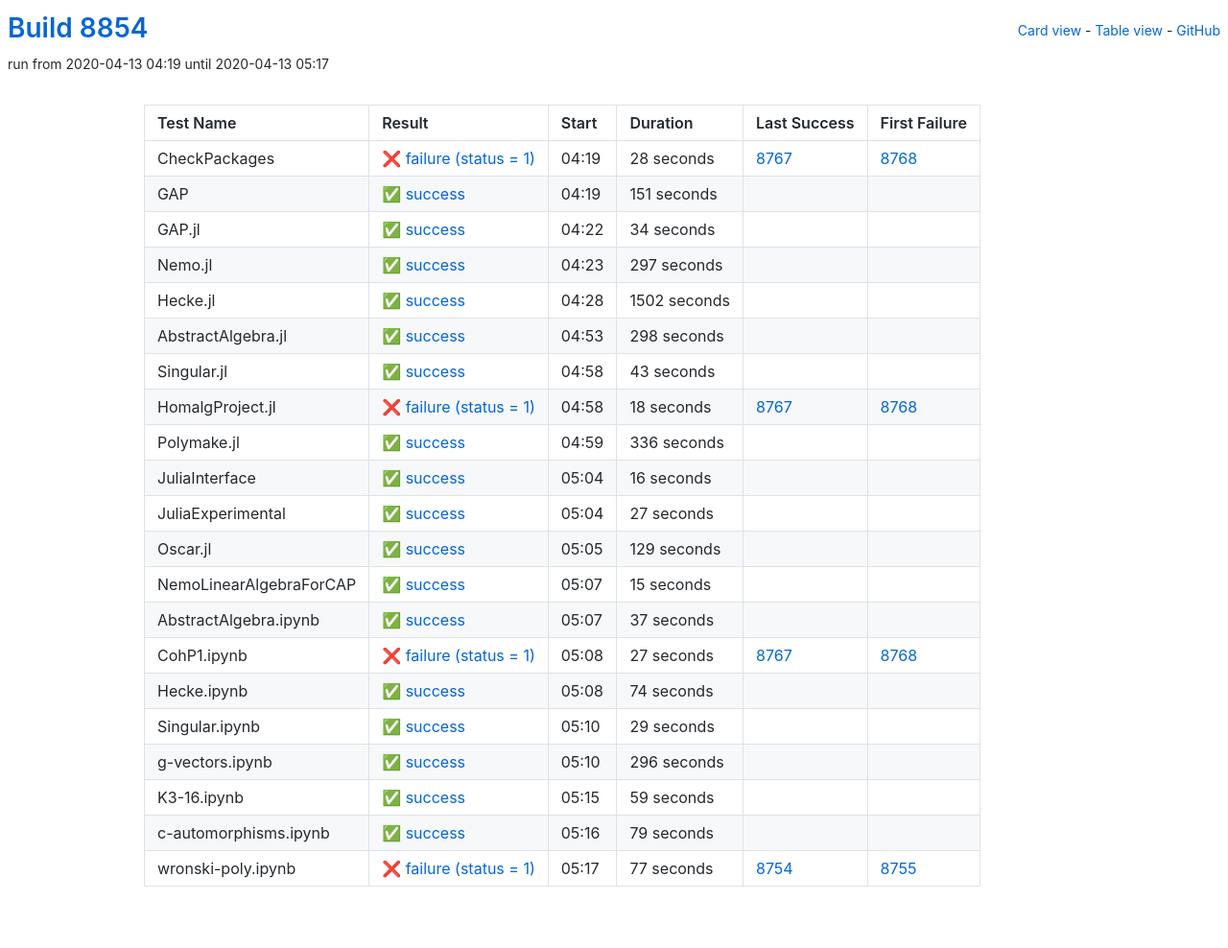
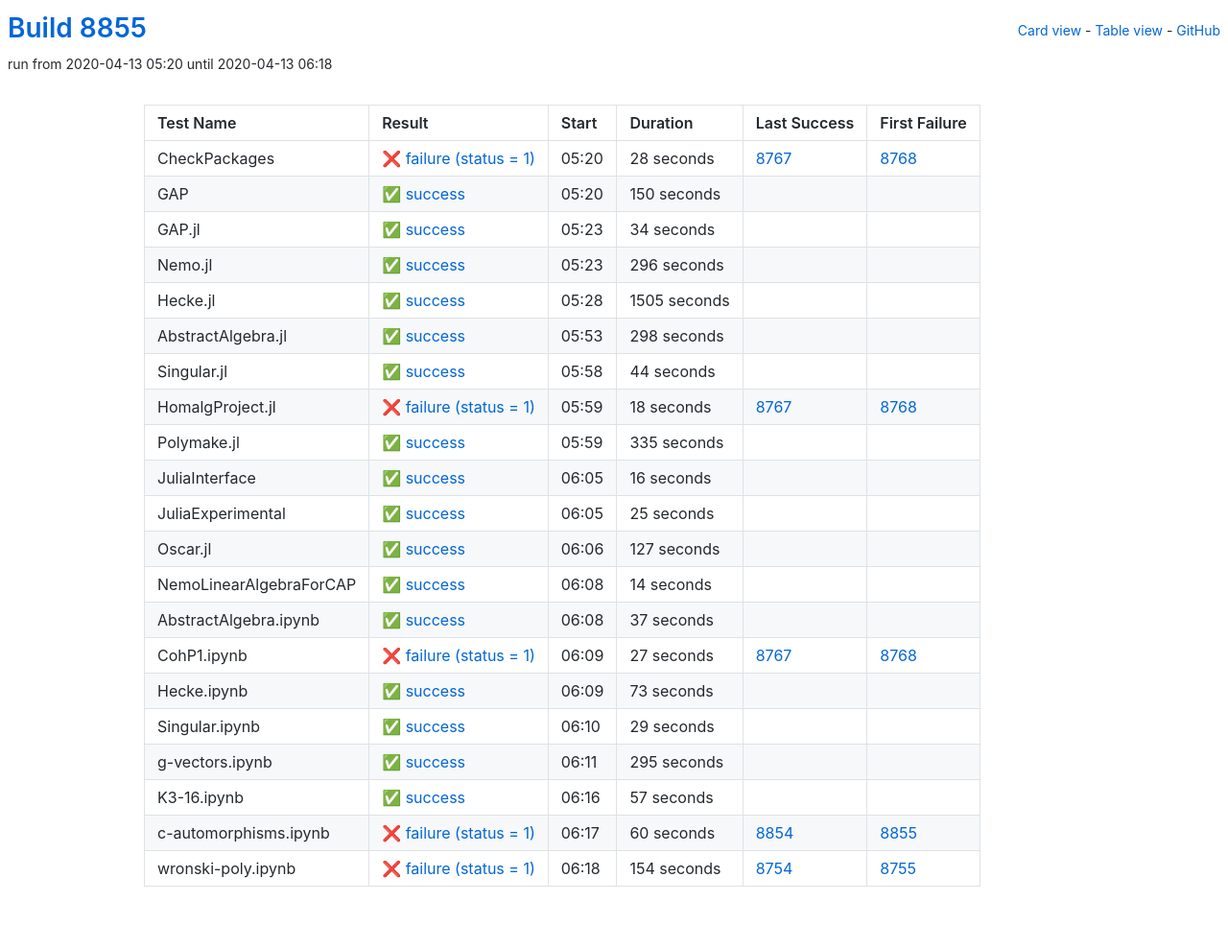
Before and after one commit to oscar-system/oscar-ci-status, a Jekyll site: the page built from table.html, in a window 1280 px wide. Shown: the whole page at 96% size. Built offline with Jekyll 4.4.1, drawn with Linux system fonts in a browser that asks for light colours.

Commit message:
Build 8855

```diff
--- a/_data/ci.yml
+++ b/_data/ci.yml
@@ -1,5 +1,5 @@
-build: 8854
-build_url: https://oscarci.mathematik.uni-kl.de/job/oscar/8854/
+build: 8855
+build_url: https://oscarci.mathematik.uni-kl.de/job/oscar/8855/
 job: oscar
 tests:
 - duration: 28
@@ -8,20 +8,20 @@ tests:
   first_failure_url: https://oscarci.mathematik.uni-kl.de/job/oscar/8768/
   last_success: 8767
   last_success_url: https://oscarci.mathematik.uni-kl.de/job/oscar/8767/
-  log: https://oscarci.mathematik.uni-kl.de/job/oscar/8854/artifact/logs/build-8854/CheckPackages.log
+  log: https://oscarci.mathematik.uni-kl.de/job/oscar/8855/artifact/logs/build-8855/CheckPackages.log
   name: CheckPackages
-  start: 2020-04-13 04:19
+  start: 2020-04-13 05:20
   status: failure
   success: false
-- duration: 151
+- duration: 150
   exitcode: 0
   first_failure: false
   first_failure_url: null
   last_success: false
   last_success_url: null
-  log: https://oscarci.mathematik.uni-kl.de/job/oscar/8854/artifact/logs/build-8854/GAP.log
+  log: https://oscarci.mathematik.uni-kl.de/job/oscar/8855/artifact/logs/build-8855/GAP.log
   name: GAP
-  start: 2020-04-13 04:19
+  start: 2020-04-13 05:20
   status: success
   success: true
 - duration: 34
@@ -30,31 +30,31 @@ tests:
   first_failure_url: null
   last_success: false
   last_success_url: null
-  log: https://oscarci.mathematik.uni-kl.de/job/oscar/8854/artifact/logs/build-8854/GAP.jl.log
+  log: https://oscarci.mathematik.uni-kl.de/job/oscar/8855/artifact/logs/build-8855/GAP.jl.log
   name: GAP.jl
-  start: 2020-04-13 04:22
+  start: 2020-04-13 05:23
   status: success
   success: true
-- duration: 297
+- duration: 296
   exitcode: 0
   first_failure: false
   first_failure_url: null
   last_success: false
   last_success_url: null
-  log: https://oscarci.mathematik.uni-kl.de/job/oscar/8854/artifact/logs/build-8854/Nemo.jl.log
+  log: https://oscarci.mathematik.uni-kl.de/job/oscar/8855/artifact/logs/build-8855/Nemo.jl.log
   name: Nemo.jl
-  start: 2020-04-13 04:23
+  start: 2020-04-13 05:23
   status: success
   success: true
-- duration: 1502
+- duration: 1505
   exitcode: 0
   first_failure: false
   first_failure_url: null
   last_success: false
   last_success_url: null
-  log: https://oscarci.mathematik.uni-kl.de/job/oscar/8854/artifact/logs/build-8854/Hecke.jl.log
+  log: https://oscarci.mathematik.uni-kl.de/job/oscar/8855/artifact/logs/build-8855/Hecke.jl.log
   name: Hecke.jl
-  start: 2020-04-13 04:28
+  start: 2020-04-13 05:28
   status: success
   success: true
 - duration: 298
@@ -63,20 +63,20 @@ tests:
   first_failure_url: null
   last_success: false
   last_success_url: null
-  log: https://oscarci.mathematik.uni-kl.de/job/oscar/8854/artifact/logs/build-8854/AbstractAlgebra.jl.log
+  log: https://oscarci.mathematik.uni-kl.de/job/oscar/8855/artifact/logs/build-8855/AbstractAlgebra.jl.log
   name: AbstractAlgebra.jl
-  start: 2020-04-13 04:53
+  start: 2020-04-13 05:53
   status: success
   success: true
-- duration: 43
+- duration: 44
   exitcode: 0
   first_failure: false
   first_failure_url: null
   last_success: false
   last_success_url: null
-  log: https://oscarci.mathematik.uni-kl.de/job/oscar/8854/artifact/logs/build-8854/Singular.jl.log
+  log: https://oscarci.mathematik.uni-kl.de/job/oscar/8855/artifact/logs/build-8855/Singular.jl.log
   name: Singular.jl
-  start: 2020-04-13 04:58
+  start: 2020-04-13 05:58
   status: success
   success: true
 - duration: 18
@@ -85,20 +85,20 @@ tests:
   first_failure_url: https://oscarci.mathematik.uni-kl.de/job/oscar/8768/
   last_success: 8767
   last_success_url: https://oscarci.mathematik.uni-kl.de/job/oscar/8767/
-  log: https://oscarci.mathematik.uni-kl.de/job/oscar/8854/artifact/logs/build-8854/HomalgProject.jl.log
+  log: https://oscarci.mathematik.uni-kl.de/job/oscar/8855/artifact/logs/build-8855/HomalgProject.jl.log
   name: HomalgProject.jl
-  start: 2020-04-13 04:58
+  start: 2020-04-13 05:59
   status: failure
   success: false
-- duration: 336
+- duration: 335
   exitcode: 0
   first_failure: false
   first_failure_url: null
   last_success: false
   last_success_url: null
-  log: https://oscarci.mathematik.uni-kl.de/job/oscar/8854/artifact/logs/build-8854/Polymake.jl.log
+  log: https://oscarci.mathematik.uni-kl.de/job/oscar/8855/artifact/logs/build-8855/Polymake.jl.log
   name: Polymake.jl
-  start: 2020-04-13 04:59
+  start: 2020-04-13 05:59
   status: success
   success: true
 - duration: 16
@@ -107,42 +107,42 @@ tests:
   first_failure_url: null
   last_success: false
   last_success_url: null
-  log: https://oscarci.mathematik.uni-kl.de/job/oscar/8854/artifact/logs/build-8854/JuliaInterface.log
+  log: https://oscarci.mathematik.uni-kl.de/job/oscar/8855/artifact/logs/build-8855/JuliaInterface.log
   name: JuliaInterface
-  start: 2020-04-13 05:04
+  start: 2020-04-13 06:05
   status: success
   success: true
-- duration: 27
+- duration: 25
   exitcode: 0
   first_failure: false
   first_failure_url: null
   last_success: false
   last_success_url: null
-  log: https://oscarci.mathematik.uni-kl.de/job/oscar/8854/artifact/logs/build-8854/JuliaExperimental.log
+  log: https://oscarci.mathematik.uni-kl.de/job/oscar/8855/artifact/logs/build-8855/JuliaExperimental.log
   name: JuliaExperimental
-  start: 2020-04-13 05:04
+  start: 2020-04-13 06:05
   status: success
   success: true
-- duration: 129
+- duration: 127
   exitcode: 0
   first_failure: false
   first_failure_url: null
   last_success: false
   last_success_url: null
-  log: https://oscarci.mathematik.uni-kl.de/job/oscar/8854/artifact/logs/build-8854/Oscar.jl.log
+  log: https://oscarci.mathematik.uni-kl.de/job/oscar/8855/artifact/logs/build-8855/Oscar.jl.log
   name: Oscar.jl
-  start: 2020-04-13 05:05
+  start: 2020-04-13 06:06
   status: success
   success: true
-- duration: 15
+- duration: 14
   exitcode: 0
   first_failure: false
   first_failure_url: null
   last_success: false
   last_success_url: null
-  log: https://oscarci.mathematik.uni-kl.de/job/oscar/8854/artifact/logs/build-8854/NemoLinearAlgebraForCAP.log
+  log: https://oscarci.mathematik.uni-kl.de/job/oscar/8855/artifact/logs/build-8855/NemoLinearAlgebraForCAP.log
   name: NemoLinearAlgebraForCAP
-  start: 2020-04-13 05:07
+  start: 2020-04-13 06:08
   status: success
   success: true
 - duration: 37
@@ -151,9 +151,9 @@ tests:
   first_failure_url: null
   last_success: false
   last_success_url: null
-  log: https://oscarci.mathematik.uni-kl.de/job/oscar/8854/artifact/logs/build-8854/AbstractAlgebra.ipynb.log
+  log: https://oscarci.mathematik.uni-kl.de/job/oscar/8855/artifact/logs/build-8855/AbstractAlgebra.ipynb.log
   name: AbstractAlgebra.ipynb
-  start: 2020-04-13 05:07
+  start: 2020-04-13 06:08
   status: success
   success: true
 - duration: 27
@@ -162,20 +162,20 @@ tests:
   first_failure_url: https://oscarci.mathematik.uni-kl.de/job/oscar/8768/
   last_success: 8767
   last_success_url: https://oscarci.mathematik.uni-kl.de/job/oscar/8767/
-  log: https://oscarci.mathematik.uni-kl.de/job/oscar/8854/artifact/logs/build-8854/CohP1.ipynb.log
+  log: https://oscarci.mathematik.uni-kl.de/job/oscar/8855/artifact/logs/build-8855/CohP1.ipynb.log
   name: CohP1.ipynb
-  start: 2020-04-13 05:08
+  start: 2020-04-13 06:09
   status: failure
   success: false
-- duration: 74
+- duration: 73
   exitcode: 0
   first_failure: false
   first_failure_url: null
   last_success: false
   last_success_url: null
-  log: https://oscarci.mathematik.uni-kl.de/job/oscar/8854/artifact/logs/build-8854/Hecke.ipynb.log
+  log: https://oscarci.mathematik.uni-kl.de/job/oscar/8855/artifact/logs/build-8855/Hecke.ipynb.log
   name: Hecke.ipynb
-  start: 2020-04-13 05:08
+  start: 2020-04-13 06:09
   status: success
   success: true
 - duration: 29
@@ -184,52 +184,52 @@ tests:
   first_failure_url: null
   last_success: false
   last_success_url: null
-  log: https://oscarci.mathematik.uni-kl.de/job/oscar/8854/artifact/logs/build-8854/Singular.ipynb.log
+  log: https://oscarci.mathematik.uni-kl.de/job/oscar/8855/artifact/logs/build-8855/Singular.ipynb.log
   name: Singular.ipynb
-  start: 2020-04-13 05:10
+  start: 2020-04-13 06:10
   status: success
   success: true
-- duration: 296
+- duration: 295
   exitcode: 0
   first_failure: false
   first_failure_url: null
   last_success: false
   last_success_url: null
-  log: https://oscarci.mathematik.uni-kl.de/job/oscar/8854/artifact/logs/build-8854/g-vectors.ipynb.log
+  log: https://oscarci.mathematik.uni-kl.de/job/oscar/8855/artifact/logs/build-8855/g-vectors.ipynb.log
   name: g-vectors.ipynb
-  start: 2020-04-13 05:10
+  start: 2020-04-13 06:11
   status: success
   success: true
-- duration: 59
+- duration: 57
   exitcode: 0
   first_failure: false
   first_failure_url: null
   last_success: false
   last_success_url: null
-  log: https://oscarci.mathematik.uni-kl.de/job/oscar/8854/artifact/logs/build-8854/K3-16.ipynb.log
+  log: https://oscarci.mathematik.uni-kl.de/job/oscar/8855/artifact/logs/build-8855/K3-16.ipynb.log
   name: K3-16.ipynb
-  start: 2020-04-13 05:15
+  start: 2020-04-13 06:16
   status: success
   success: true
-- duration: 79
-  exitcode: 0
-  first_failure: false
-  first_failure_url: null
-  last_success: false
-  last_success_url: null
-  log: https://oscarci.mathematik.uni-kl.de/job/oscar/8854/artifact/logs/build-8854/c-automorphisms.ipynb.log
+- duration: 60
+  exitcode: 1
+  first_failure: 8855
+  first_failure_url: https://oscarci.mathematik.uni-kl.de/job/oscar/8855/
+  last_success: 8854
+  last_success_url: https://oscarci.mathematik.uni-kl.de/job/oscar/8854/
+  log: https://oscarci.mathematik.uni-kl.de/job/oscar/8855/artifact/logs/build-8855/c-automorphisms.ipynb.log
   name: c-automorphisms.ipynb
-  start: 2020-04-13 05:16
-  status: success
-  success: true
-- duration: 77
+  start: 2020-04-13 06:17
+  status: failure
+  success: false
+- duration: 154
   exitcode: 1
   first_failure: 8755
   first_failure_url: https://oscarci.mathematik.uni-kl.de/job/oscar/8755/
   last_success: 8754
   last_success_url: https://oscarci.mathematik.uni-kl.de/job/oscar/8754/
-  log: https://oscarci.mathematik.uni-kl.de/job/oscar/8854/artifact/logs/build-8854/wronski-poly.ipynb.log
+  log: https://oscarci.mathematik.uni-kl.de/job/oscar/8855/artifact/logs/build-8855/wronski-poly.ipynb.log
   name: wronski-poly.ipynb
-  start: 2020-04-13 05:17
+  start: 2020-04-13 06:18
   status: failure
   success: false
```
Also changed, not shown: README.md.
